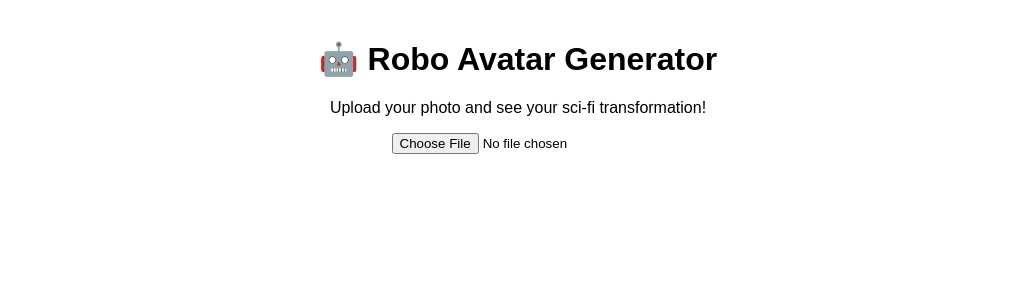
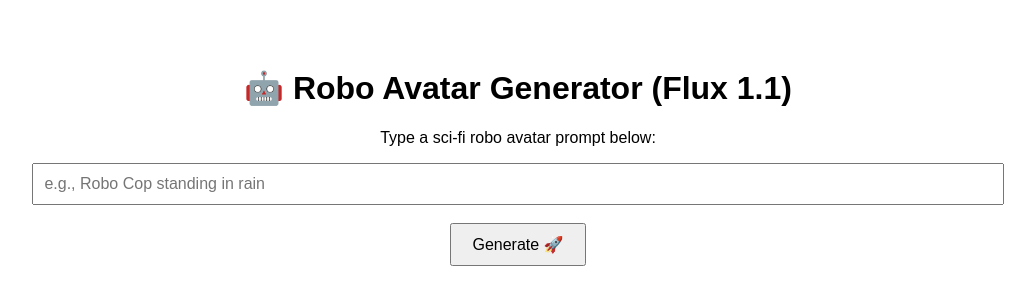
Before and after one commit to sumitblink/robo-ai, a React (Create React App) app: page / in a window 1280 px wide. Shown: the top 304 px of the page, without its empty margins (122-1157 px from the left). Built offline with nearby package versions, Linux system fonts and the light colour scheme.

Commit message:
model flux 1.1

```diff
--- a/src/App.js
+++ b/src/App.js
@@ -1,65 +1,53 @@
 import React, { useState, useEffect } from "react";
 
 const loadingTexts = [
-  "⚙️ Warming up the metals...",
-  "🔧 Gearing up the circuits...",
-  "🛠️ Assembling your robo form...",
-  "✨ Injecting sci-fi details...",
-  "🧠 Booting up AI consciousness...",
-  "📡 Syncing avatar core...",
+  "Warming up the exoskeleton...",
+  "Calibrating AI circuits...",
+  "Forging cybernetic limbs...",
+  "Activating mech-core...",
+  "Rendering your Robo Avatar..."
 ];
 
 export default function App() {
-  const [selectedFile, setSelectedFile] = useState(null);
-  const [preview, setPreview] = useState(null);
-  const [generatedImage, setGeneratedImage] = useState(null);
+  const [prompt, setPrompt] = useState("");
+  const [loadingText, setLoadingText] = useState(loadingTexts[0]);
   const [loading, setLoading] = useState(false);
-  const [loadingText, setLoadingText] = useState(loadingTexts[0]);
+  const [image, setImage] = useState(null);
 
   useEffect(() => {
     if (!loading) return;
     const interval = setInterval(() => {
       setLoadingText((prev) => {
-        const index = (loadingTexts.indexOf(prev) + 1) % loadingTexts.length;
-        return loadingTexts[index];
+        const next = loadingTexts[(loadingTexts.indexOf(prev) + 1) % loadingTexts.length];
+        return next;
       });
     }, 1000);
     return () => clearInterval(interval);
   }, [loading]);
 
-  const handleFileChange = (e) => {
-    const file = e.target.files[0];
-    setSelectedFile(file);
-    setGeneratedImage(null);
-
-    const reader = new FileReader();
-    reader.onloadend = () => setPreview(reader.result);
-    reader.readAsDataURL(file);
-  };
-
-  const handleGenerate = async () => {
-    if (!preview) return;
+  const handleSubmit = async () => {
     setLoading(true);
+    setImage(null);
 
     try {
       const res = await fetch("/api/generate", {
         method: "POST",
         headers: { "Content-Type": "application/json" },
-        body: JSON.stringify({ baseImage: preview }),
+        body: JSON.stringify({ prompt }),
       });
 
       const { predictionId } = await res.json();
 
-      // Poll every 3s until we get the image
       const poll = async () => {
-        const statusRes = await fetch(`/api/status?id=${predictionId}`);
-        const statusData = await statusRes.json();
+        const status = await fetch(`/api/status?id=${predictionId}`);
+        const data = await status.json();
 
-        if (statusData.status === "done") {
-          setGeneratedImage(statusData.imageUrl);
+        if (data.status === "done") {
+          setImage(data.imageUrl);
           setLoading(false);
-        } else if (statusData.status === "failed") {
-          throw new Error("Prediction failed");
+        } else if (data.status === "failed") {
+          alert("❌ Generation failed");
+          setLoading(false);
         } else {
           setTimeout(poll, 3000);
         }
@@ -68,41 +56,39 @@
       poll();
 
     } catch (err) {
-      console.error("Polling failed:", err);
-      alert("Something went wrong. Check console.");
+      alert("Error generating image.");
+      console.error(err);
       setLoading(false);
     }
   };
 
+  return (
+    <div style={{ textAlign: "center", padding: 40, fontFamily: "sans-serif" }}>
+      <h1>🤖 Robo Avatar Generator (Flux 1.1)</h1>
+      <p>Type a sci-fi robo avatar prompt below:</p>
+      <input
+        value={prompt}
+        onChange={(e) => setPrompt(e.target.value)}
+        placeholder="e.g., Robo Cop standing in rain"
+        style={{ width: "80%", padding: 10, fontSize: 16 }}
+      />
+      <br /><br />
+      <button
+        onClick={handleSubmit}
+        style={{ padding: "10px 20px", fontSize: "16px", cursor: "pointer" }}
+      >
+        Generate 🚀
+      </button>
 
-  return (
-    <div style={{ textAlign: "center", marginTop: 40, fontFamily: "sans-serif" }}>
-      <h1>🤖 Robo Avatar Generator</h1>
-      <p>Upload your photo and see your sci-fi transformation!</p>
-
-      <input type="file" accept="image/*" onChange={handleFileChange} />
-      <br /><br />
-
-      {preview && (
-        <>
-          <img src={preview} alt="preview" style={{ width: 200, borderRadius: 10 }} />
-          <br /><br />
-          <button
-            onClick={handleGenerate}
-            style={{ padding: "10px 20px", fontSize: "16px", cursor: "pointer" }}
-          >
-            🚀 Generate Robo Avatar
-          </button>
-        </>
+      {loading && (
+        <p style={{ marginTop: 20, fontStyle: "italic", fontWeight: "bold" }}>{loadingText}</p>
       )}
 
-      {loading && <p style={{ marginTop: 20, fontWeight: "bold" }}>{loadingText}</p>}
-
-      {generatedImage && (
-        <>
-          <h3>Your Robo Avatar:</h3>
-          <img src={generatedImage} alt="Generated" style={{ width: 300, borderRadius: 10 }} />
-        </>
+      {image && (
+        <div style={{ marginTop: 40 }}>
+          <h3>🖼️ Robo Avatar:</h3>
+          <img src={image} alt="Generated Robo Avatar" style={{ maxWidth: 400, borderRadius: 10 }} />
+        </div>
       )}
     </div>
   );
```
Also changed, not shown: api/generate.js (+15 -14 lines), api/status.js (+7 -6 lines).
